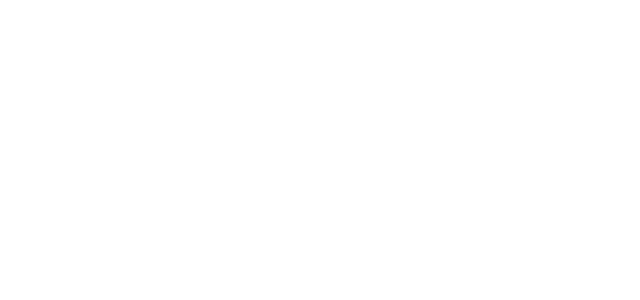
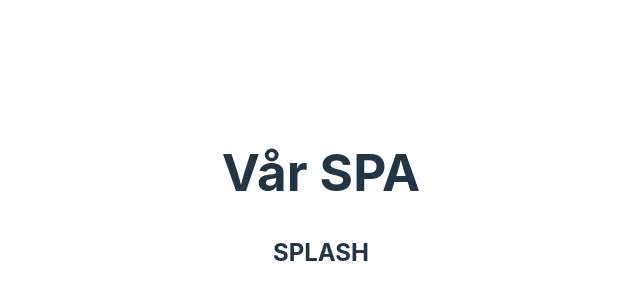
Before and after one commit to majazocom/splash-screen-app, a React (Vite) app: page /splash in a window 1280 px wide. Shown: the part 200-500 px from the top of the page, without its empty margins (319-959 px from the left). Built offline with nearby package versions, Linux system fonts and the light colour scheme.

Commit message:
app.jsx base

```diff
--- a/src/App.jsx
+++ b/src/App.jsx
@@ -1,16 +1,26 @@
-import { Route, BrowserRouter as Router, Routes } from 'react-router-dom'
+import { Navigate, Route, BrowserRouter as Router, Routes } from 'react-router-dom'
 import './App.css'
+import Splash from './pages/Splash'
+import Start from './pages/Start'
+import Products from './pages/Products'
+import Details from './pages/Details'
 
 function App() {
 
   return (
     <Router>
-      <Routes>
-        <Route path='/splash' />
-        <Route path='/start' />
-        <Route path='/products' />
-        <Route path='/details' />
-      </Routes>
+      <header>
+        <h1>Vår SPA</h1>
+      </header>
+      <main>
+        <Routes>
+          <Route path='/splash' element={<Splash />} />
+          <Route path='/start' element={<Start />} />
+          <Route path='/products' element={<Products />} />
+          <Route path='/details' element={<Details />} />
+          <Route path='/' element={<Navigate to='/splash' />} />
+        </Routes>
+      </main>
     </Router>
   )
 }
```
